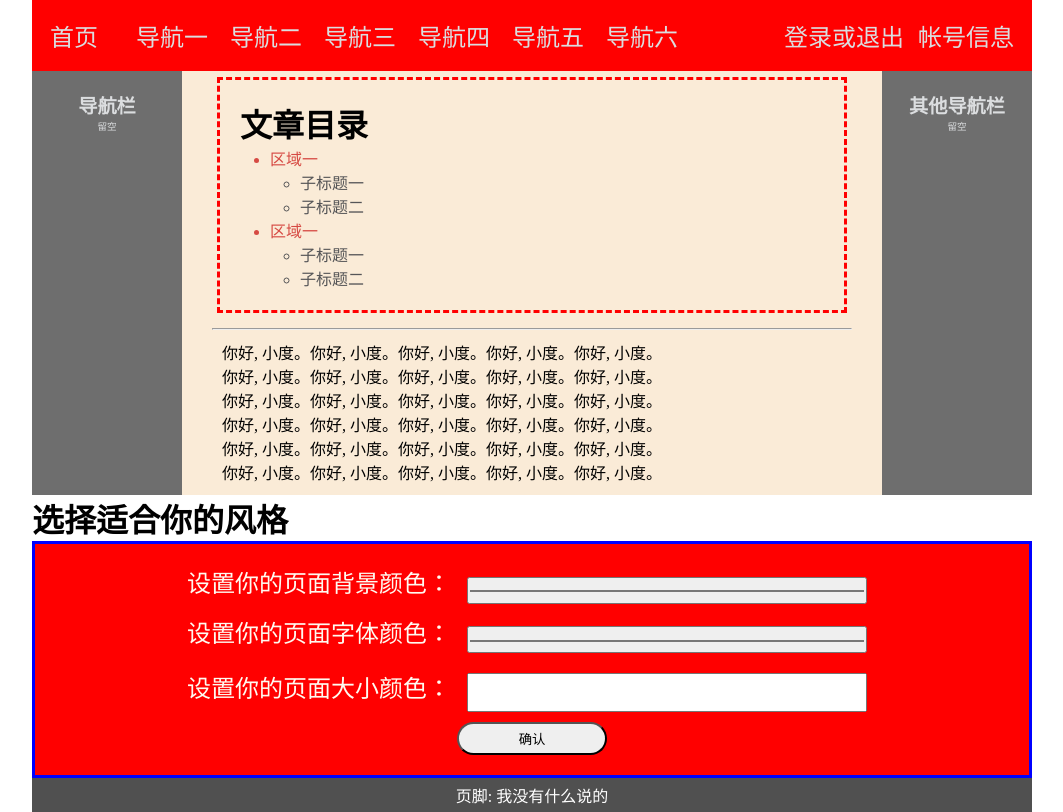
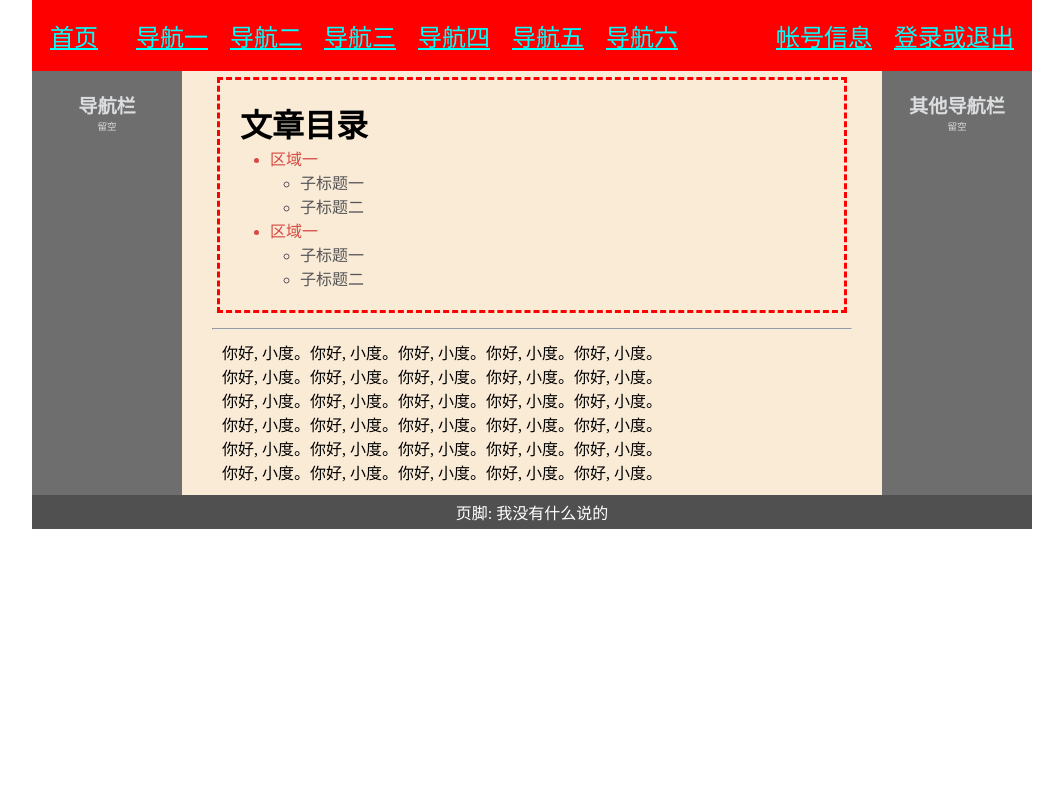
Before and after one commit to huoyanluosi/WWW, a PHP site: page / in a window 1280 px wide. Shown: the whole page, without its empty margins (108-1171 px from the left). After the commit the page ends 529 px from the top, so only its background shows below. Run offline with PHP 8.4, Linux system fonts and the light colour scheme; some web fonts are replaced.

Commit message:
简单的修改

```diff
--- a/index.php
+++ b/index.php
@@ -30,6 +30,25 @@
                 content: "";
                 display: block;
             }
+            /* 用户偏好设置 */
+                /* 从cookie中获取样式 */
+            ._user_preferences_,body{
+                font-size: <?php
+                    if( isset($_COOKIE['font_size']) ){
+                        print $_COOKIE['font_size'] . ";";
+                    }else{print ";";}
+                ?>
+                color: <?php
+                    if( isset($_COOKIE['font_color']) ){
+                        print $_COOKIE['font_color'] . ";";
+                    }else{print ";";}
+                ?>
+                background-color: <?php
+                    if( isset($_COOKIE['bg_color']) ){
+                        print $_COOKIE['bg_color'] . ";";
+                    }else{print ";";}
+                ?>
+            }
         </style>
     </head>
 
@@ -41,7 +60,6 @@
                     include("./小块件模板++/左导航栏.html");
                     include("./小块件模板++/目录树.html");
                     include("./小块件模板++/右导航栏.html");
-                    include('./小块件模板++/管理模板++/设置网站样式++.php');
                 ?>
             <!-- 表单代码结束区 -->
         </div>
--- a/小块件模板++/右导航栏.html
+++ b/小块件模板++/右导航栏.html
@@ -17,7 +17,7 @@
     </head>
     <!-- 网页身体区 -->
     <body>
-        <div class="right_nav" id="_right_bar_">
+        <div class="right_nav _user_preferences_" id="_right_bar_">
             <h1>其他导航栏</h1>
             <span>留空</span>
         </div>
--- a/小块件模板++/左导航栏.html
+++ b/小块件模板++/左导航栏.html
@@ -20,7 +20,7 @@
 
     <!-- 网页主体区 -->
     <body>
-        <div class="left_nav" id="_left_bar_">
+        <div class="left_nav _user_preferences_" id="_left_bar_">
             <h1>导航栏</h1>
             留空
         </div>
--- a/小块件模板++/管理模板++/设置网站样式++.php
+++ b/小块件模板++/管理模板++/设置网站样式++.php
@@ -6,7 +6,6 @@
     <!-- PHP代码区开始区 -->
         <?php
                 // 添加样式cookie
-
                 if( isset($_GET['bg_color']) ){
                     setcookie( "font_size", $_GET['font_size'], time()+3600, '/', "localhost" ,1);
                 }
@@ -53,7 +52,7 @@
                 font-size: <?php
                     if( isset($_COOKIE['font_size']) ){
                         print $_COOKIE['font_size'] . ";";
-                    }else{print ";";}
+                    }else{print "1em;";}
                 ?>
                 color: <?php
                     if( isset($_COOKIE['font_color']) ){
@@ -63,7 +62,7 @@
                 background-color: <?php
                     if( isset($_COOKIE['bg_color']) ){
                         print $_COOKIE['bg_color'] . ";";
-                    }else{print ";";}
+                    }else{print "white;";}
                 ?>
             }
         </style>
--- a/小块件模板++/顶导航栏.html
+++ b/小块件模板++/顶导航栏.html
@@ -15,16 +15,18 @@
                 color: #DBDDDF;
                 overflow: hidden;
             }
-            .top_nav ul li{
+            .top_nav ul li {
                 display: inline-block;
-                /* float: left; */
                 padding: 8px;
+            }
+            .top_nav ul li a {
+                color: aqua;
             }
             .top_nav::after {
                 clear:both;
             }
+            /* 响应式设计 */
             @media screen and (min-width: 1000px){
-                /* font-size: 5em; */
                 .top_nav {
                     font-size: 1.5em;
                     background-color: red;
@@ -41,20 +43,20 @@
     <body>
         <div class="top_nav">
             <ul style="list-style-type: none; margin: 0; padding: 0;">
-                <li><a url="">首页</a></li>
+                <li><a href="">首页</a></li>
                 <li style="margin-left: auto; margin-right: auto;">
-                    <li><a url="">导航一</a></li>
-                    <li><a url="">导航二</a></li>
-                    <li><a url="">导航三</a></li>
-                    <li><a url="">导航四</a></li>
-                    <li><a url="">导航五</a></li>
-                    <li><a url="">导航六</a></li>
+                    <li><a href="">导航一</a></li>
+                    <li><a href="">导航二</a></li>
+                    <li><a href="">导航三</a></li>
+                    <li><a href="">导航四</a></li>
+                    <li><a href="">导航五</a></li>
+                    <li><a href="">导航六</a></li>
                 </li>
-                <iv style="float: right;" ><a url="">登录或退出</a></li>
-                <li><a url="">帐号信息</a></li>
-
+                <div style="float: right;">
+                    <li><a href="http://localhost/小块件模板++/管理模板++/设置网站样式++.php">帐号信息</a></li>
+                    <li><a href="">登录或退出</a></li>
+                </div>
             </ul>
         </div>
-
     </body>
 </html>
```
Also changed, not shown: No.html (deleted, +0 -96 lines).
